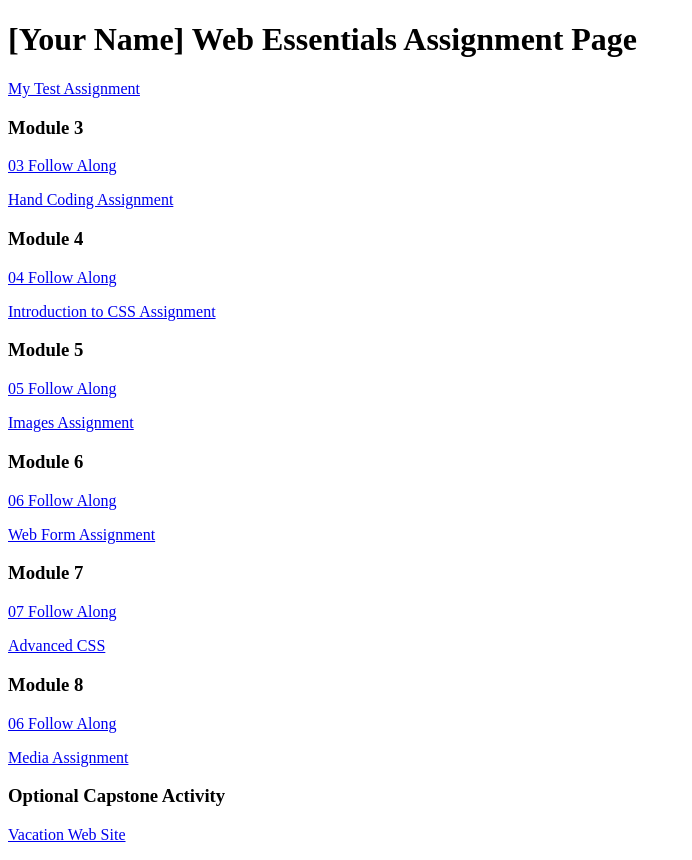
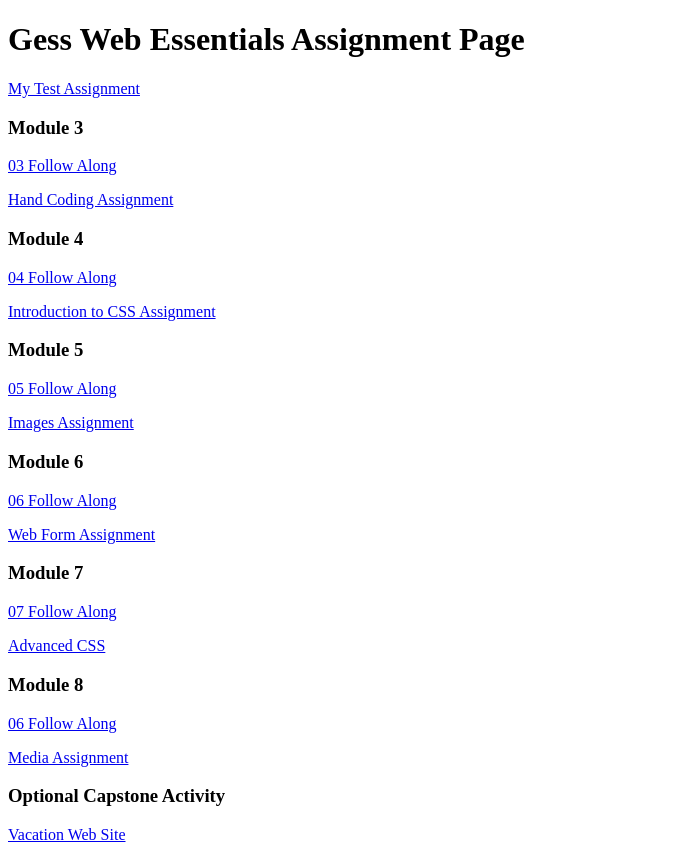
Before and after one commit to gesssea/dwdd1600, a plain HTML site: page index.html in a window 1280 px wide. Shown: the whole page, without its empty margins (0-692 px from the left). Drawn offline with Linux system fonts and the light colour scheme.

Commit message:
Update index.html
Added my Name

```diff
--- a/index.html
+++ b/index.html
@@ -6,7 +6,7 @@
 		<title>dwdd 1600 assignment list page</title>
 	</head>
 	<body>
-		<h1>[Your Name] Web Essentials Assignment Page</h1>
+		<h1>Gess Web Essentials Assignment Page</h1>
 		<p><a href="01test">My Test Assignment</a></p>
 
 		<h3>Module 3</h3>
```
